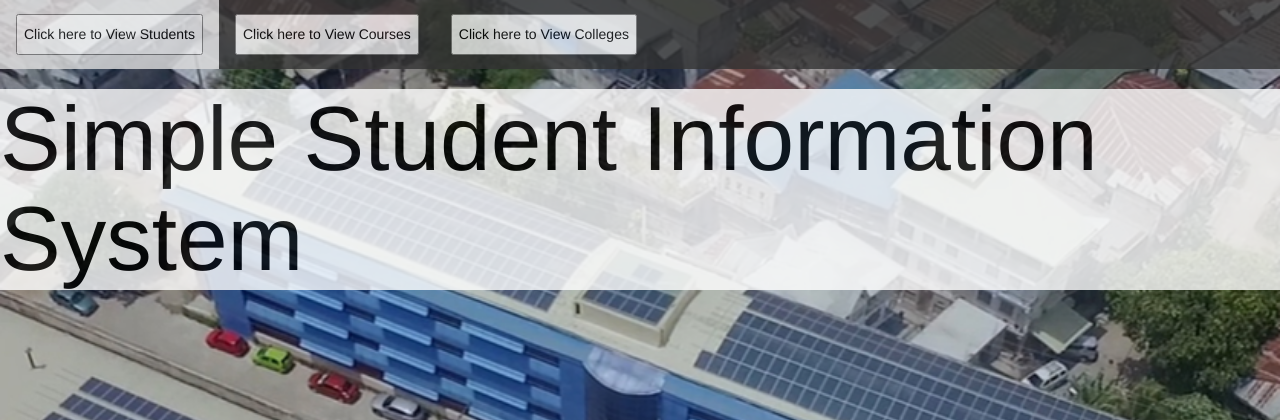
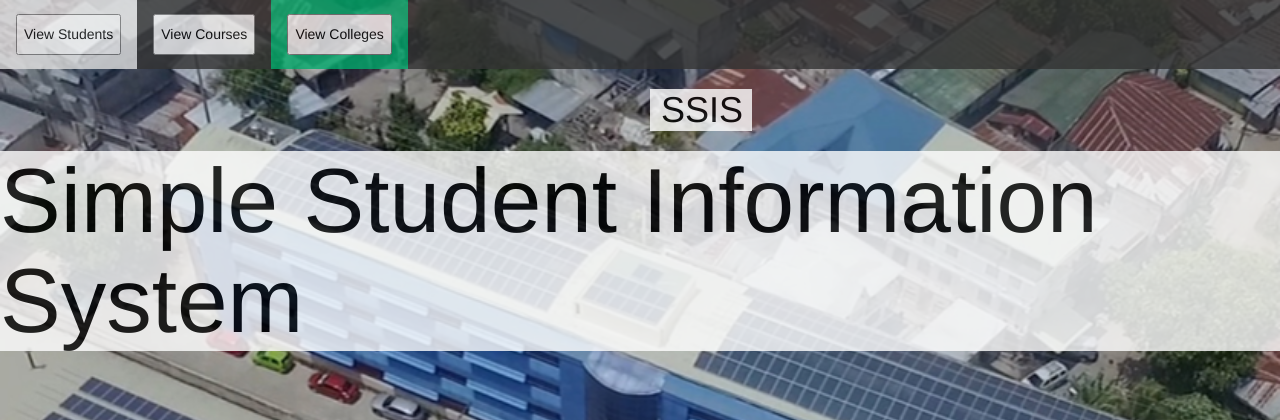
Before and after one commit to DMC1998/SSIS-Flask, a Flask app: page / in a window 1280 px wide. Shown: the top 420 px of the page. Run offline with Flask 2, Linux system fonts and the light colour scheme; some libraries are stand-ins or nearby versions.

Commit message:
Update index.html

```diff
--- a/app/templates/index.html
+++ b/app/templates/index.html
@@ -20,10 +20,12 @@ background-image:url({{url_for('static',filename='image/msuiitccs.png')}})
 {% endblock %}
 {% block content %}
 <div class="topnav" style="opacity: 1;">
-<a href="/viewstudents"> <button style="borderline: None; color: black;"> <h5> Click here to View Students</h5></button> </a>
-<a href="/viewcourses"> <button style="borderline: None; color: black;"> <h5> Click here to View Courses</h5></button> </a>
-<a href="/viewcolleges"> <button style="borderline: None; color: black;"> <h5> Click here to View Colleges</h5></button> </a>
+<a href="/viewstudents"> <button style="borderline: None; color: black;"> <h5>View Students</h5></button> </a>
+<a href="/viewcourses"> <button style="borderline: None; color: black;"> <h5>View Courses</h5></button> </a>
+<a class="active" href="/viewcolleges"> <button style="borderline: None; color: black;"> <h5>View Colleges</h5></button> </a>
 </div>
+<h1 class="bigletter" style="margin-left:650px; margin-right:300px; padding-left: 10px;padding-right: 90px;border-color:white;">SSIS</h1>
+<h1> </h1>
 
 <h1 style="opacity:1; color: black; font-size: 650%; background-color:white;"> Simple Student Information System</h1>
 {%- endblock %}
```
